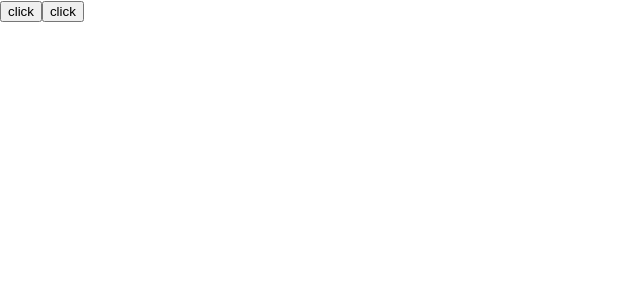
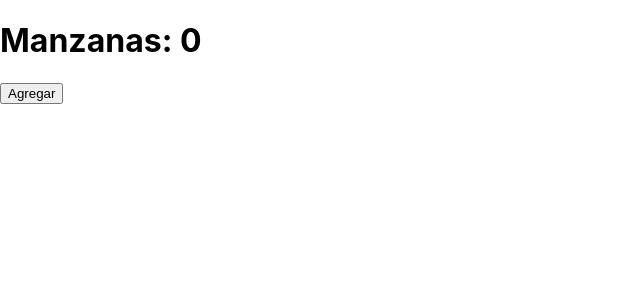
Before and after one commit to giansl/curso-react, a React (Create React App) app: page / in a window 1280 px wide. Shown: the top 300 px of the page, without its empty margins (0-640 px from the left). Built offline with nearby package versions, Linux system fonts and the light colour scheme.

Commit message:
manejando eventos react

```diff
--- a/src/components/Button.jsx
+++ b/src/components/Button.jsx
@@ -1,13 +1,26 @@
 import React from 'react';
 
-const Button = props => {
-    const { text } = props;
-    return(
-        <div>
-            <button type="button">{props.text}</button>
-            <button type="button">{text}</button>
-        </div>
+class Button extends React.Component {
+    state = {
+        count: 0,
+    }
+    handleClick = () => {
+        this.setState({
+            count: this.state.count + 1,
+        });
+    }
+    render(){
+        const {count} = this.state;
+        return(
+            <div>
+                <h1>Manzanas: {count}</h1>
+                <button type="button" onClick={this.handleClick}>
+                    Agregar
+                </button>
+            </div>
         )
+    }
 }
 
+
 export default Button;
```
Also changed, not shown: 1 other file (tests, documents, lock files or other folders).
